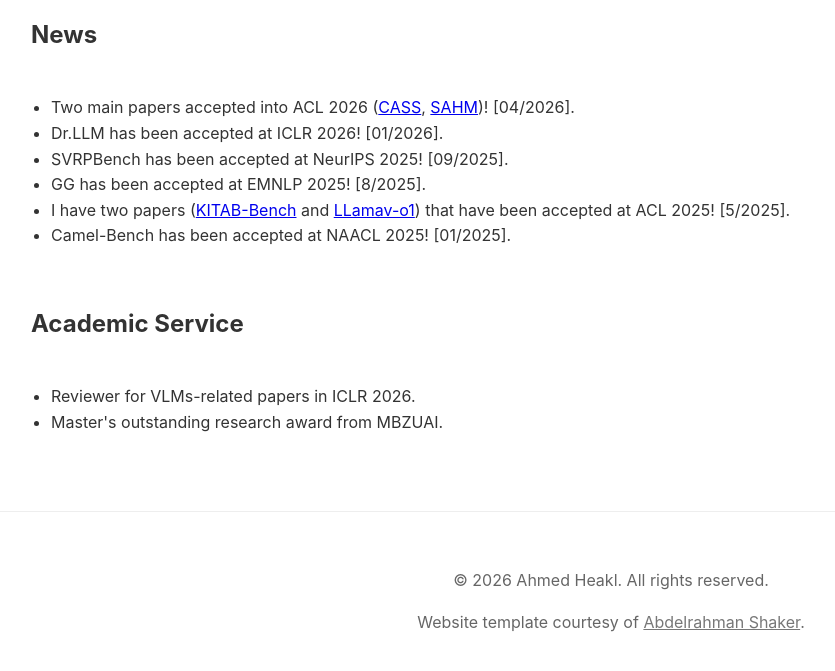
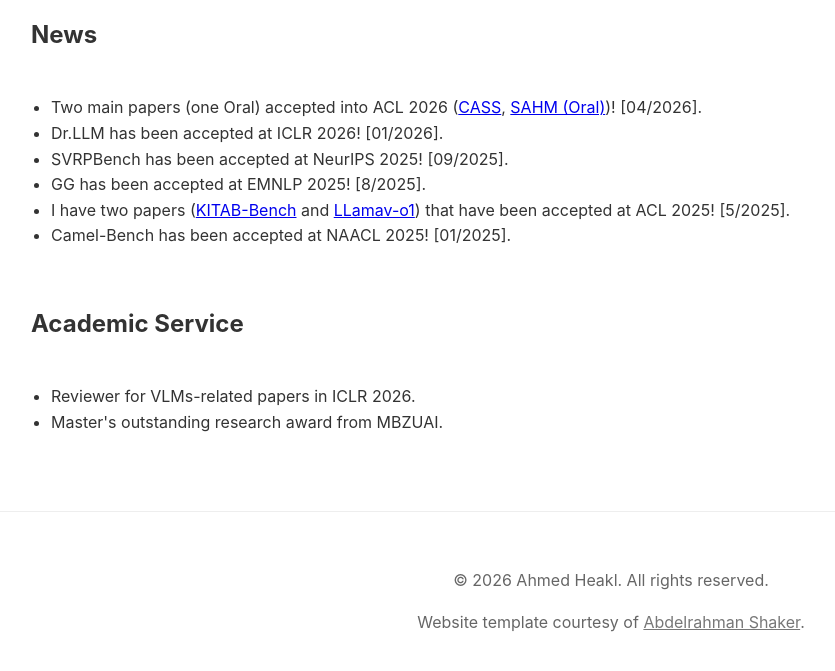
Before and after one commit to ahmedheakl/ahmedheakl.github.io, a Jekyll site: the page built from index.html, in a window 1280 px wide and 900 px high, scrolled down 4494 px, cut to the strip 208-879 px from the top of the window. Shown: the whole strip, without its empty margins (29-864 px from the left). Built offline with Jekyll 4.4.1, drawn with Linux system fonts in a browser that asks for light colours.

Commit message:
added oral

```diff
--- a/index.html
+++ b/index.html
@@ -453,8 +453,9 @@
         <tbody>
         <tr>
             <ul>
+
                 <li>
-                Two main papers accepted into ACL 2026 (<a href="https://arxiv.org/abs/2505.16968">CASS</a>, <a href="https://arxiv.org/abs/2604.19098">SAHM</a>)! [04/2026].
+                Two main papers (one Oral) accepted into ACL 2026 (<a href="https://arxiv.org/abs/2505.16968">CASS</a>, <a href="https://arxiv.org/abs/2604.19098">SAHM (Oral)</a>)! [04/2026].
                 </li>
                 <li>
                 Dr.LLM has been accepted at ICLR 2026! [01/2026].
```
